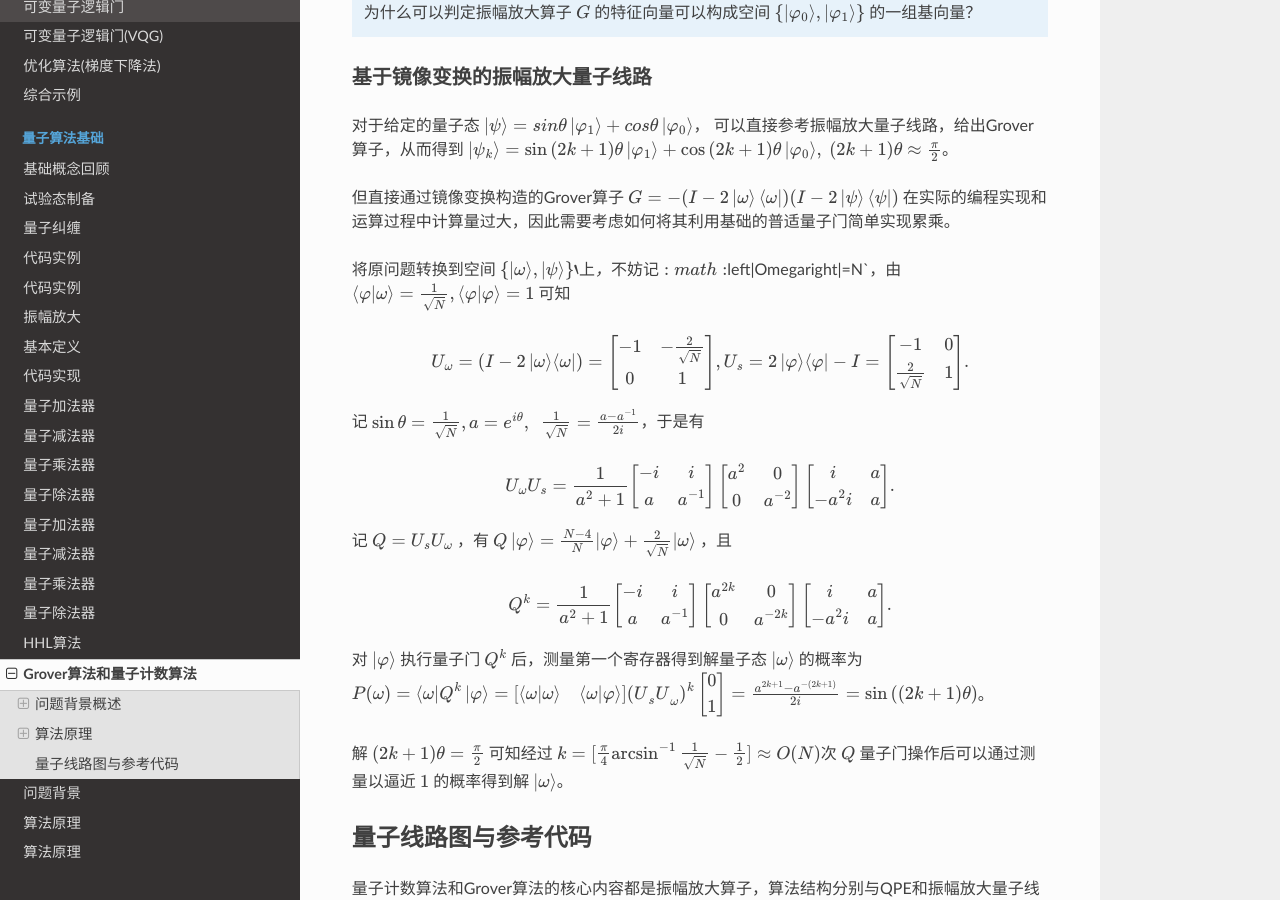
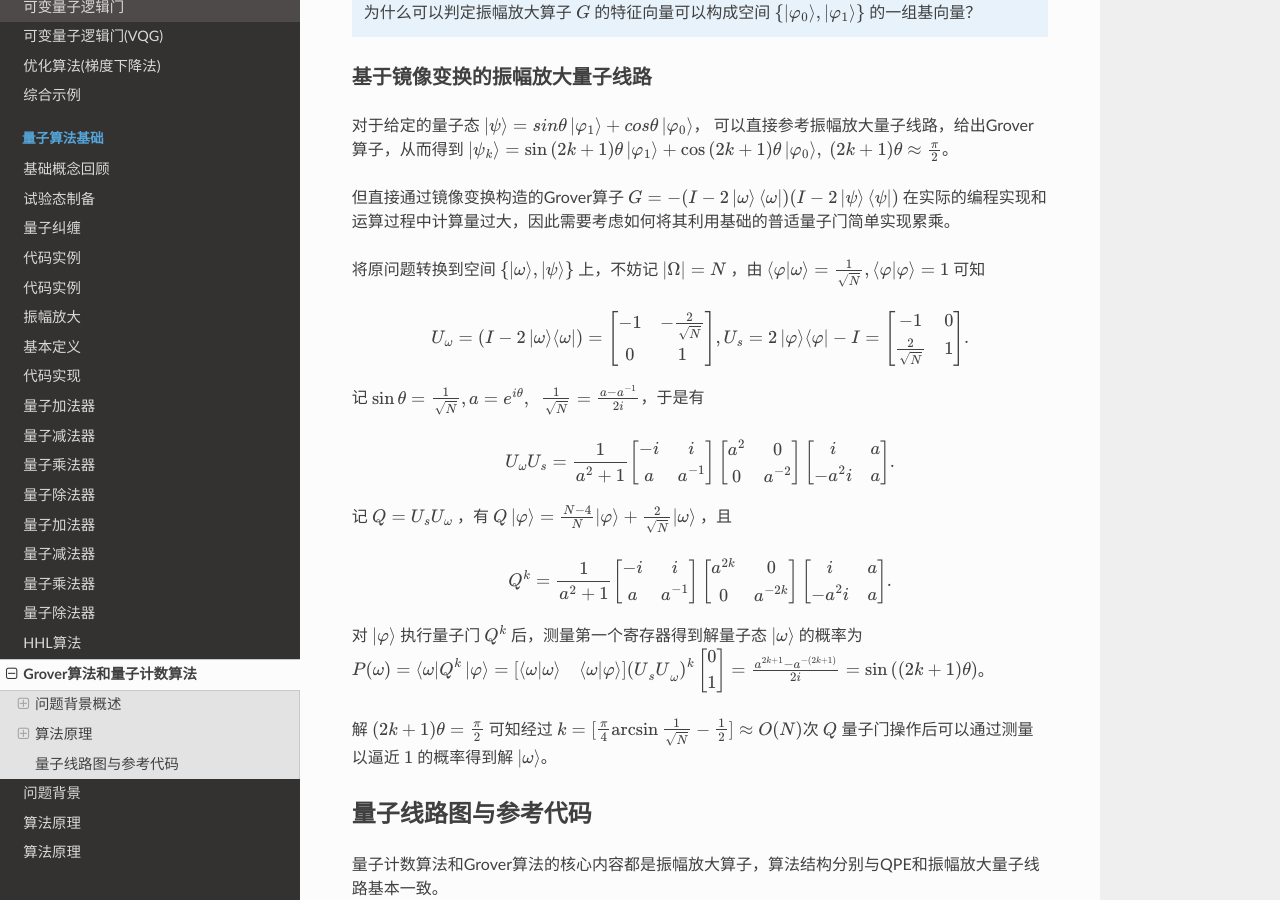
Before and after one commit to OriginQ/pyQPanda-Toturial, a Sphinx documentation site: the page built from source/Grover.rst, in a window 1280 px wide and 900 px high, scrolled down 2054 px. Built offline with Sphinx 7.4.7 and the Read the Docs theme 2.0.0, drawn with Linux system fonts in a browser that asks for light colours; pages that are not in the unit, such as notebooks, are missing from menus.

Commit message:
修订部分公式格式错误

```diff
--- a/source/Grover.rst
+++ b/source/Grover.rst
@@ -118,7 +118,7 @@ Grover算法的时间复杂度为 :math:`O(\sqrt N)`，相对于经典算法的O
 (I-2\left|\psi\right\rangle \left\langle\psi\right|)` 在实际的编程实现和运算过程中计算量过大，因此需要考虑如何将其利用\
 基础的普适量子门简单实现累乘。
 
-将原问题转换到空间 :math:`\{\left|\omega\right\rangle,\left|\psi\right\rangle\}`上，不妨记 :math:`\left|\Omega\right|=N`，由
+将原问题转换到空间 :math:`\{\left|\omega\right\rangle,\left|\psi\right\rangle\}` 上，不妨记 :math:`\left|\Omega\right|=N` ，由
 :math:`\left\langle\varphi\middle|\omega\right\rangle=\frac{1}{\sqrt N}, \left\langle\varphi\middle|\varphi\right\rangle=1` 可知
 
 .. math::
@@ -144,7 +144,7 @@ Grover算法的时间复杂度为 :math:`O(\sqrt N)`，相对于经典算法的O
 &\left\langle\omega|\varphi\right\rangle\\\end{matrix}\right]{{{(U}_sU}_\omega)}^k\left[\begin{matrix}0\\1\\\end{matrix}\right]
 =\frac{a^{2k+1}-a^{-\left(2k+1\right)}}{2i}=\sin{(\left(2k+1\right)\theta)}`。
 
-解 :math:`\left(2k+1\right)\theta=\frac{\pi}{2}` 可知经过 :math:`k=[\frac{\pi}{4}\arcsin^{-1}{\frac{1}{\sqrt N}}-\frac{1}{2}]≈O(N)`\
+解 :math:`\left(2k+1\right)\theta=\frac{\pi}{2}` 可知经过 :math:`k=[\frac{\pi}{4}\arcsin{\frac{1}{\sqrt N}}-\frac{1}{2}]≈O(N)`\
 次 :math:`Q` 量子门操作后可以通过测量以逼近 :math:`1` 的概率得到解 :math:`\left|\omega\right\rangle`。
 
 
```
